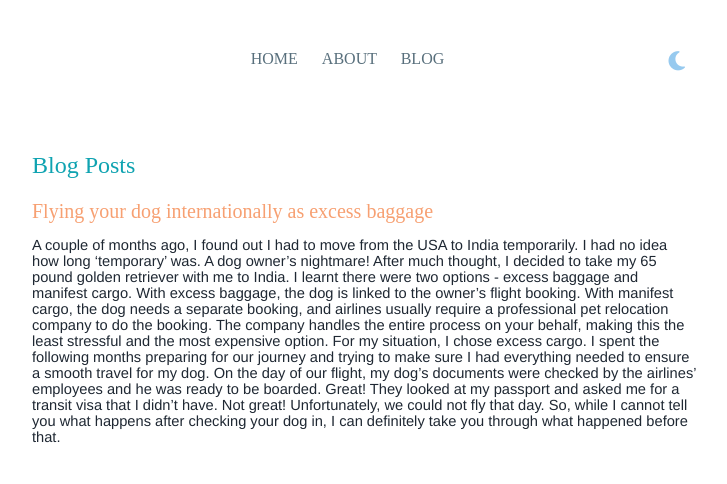
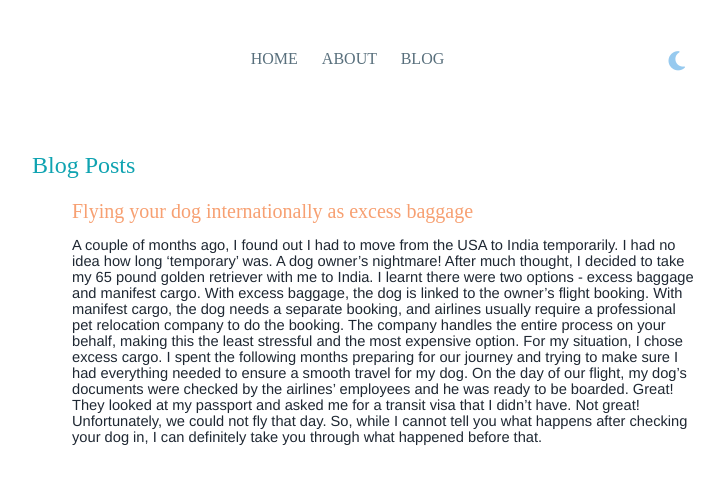
Before and after one commit to vaishnavisen/vaishnavisen.github.io, a Jekyll site: the page built from blog.html, in a window 1280 px wide. Shown: the top 484 px of the page, without its empty margins (276-1003 px from the left). Built offline with Jekyll 4.4.1, drawn with Linux system fonts in a browser that asks for light colours; nearby versions of some CDN libraries.

Commit message:
Remove padding for unordered list

```diff
--- a/_sass/main.scss
+++ b/_sass/main.scss
@@ -75,7 +75,6 @@ center {
 }
 ul {
   list-style-type: none; /* Remove bullets */
-  padding: 0; /* Remove padding */
 }
 body {
   font-family: 'Helvetica', 'Arial', sans-serif;
```
